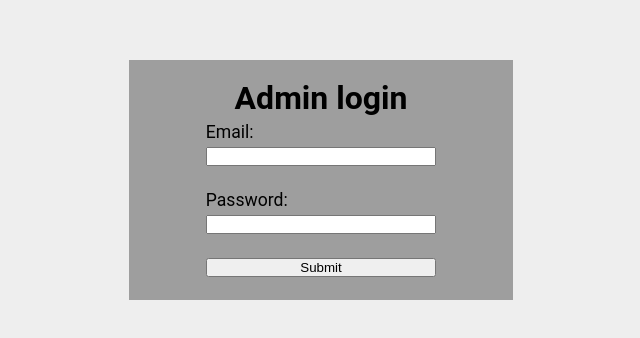
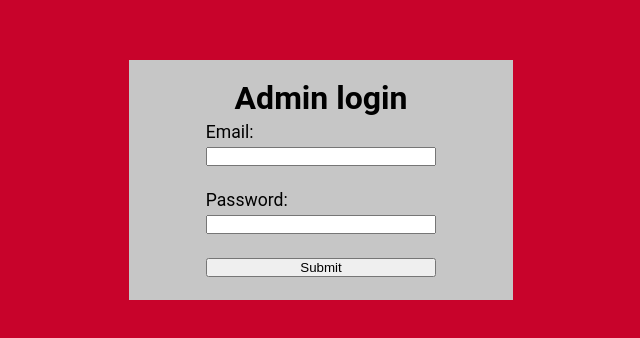
Before and after one commit to WilsonLe/myDenny, a React (Create React App) app in the folder client/: page /admin in a window 1280 px wide. Shown: the part 148-486 px from the top of the page, without its empty margins (319-959 px from the left). Built offline with nearby package versions, Linux system fonts and the light colour scheme.

Commit message:
update admin panel

```diff
--- a/client/src/components/Admin/Login.js
+++ b/client/src/components/Admin/Login.js
@@ -65,7 +65,6 @@ const LoginContainer = styled.div`
 	left: 0;
 	height: 100%;
 	width: 100%;
-	background-color: #eeeeee;
 `;
 
 const FormContainer = styled.div`
@@ -78,14 +77,14 @@ const FormContainer = styled.div`
 	flex-direction: column;
 	align-items: center;
 	justify-content: center;
+	background-color: #c6c6c6;
 	width: 30%;
 	height: 30%;
-	background-color: #9e9e9e;
 	@media screen and (max-width: 768px) {
 		width: 90%;
 		height: 50%;
 		margin-left: -45%;
-		margin-top: -25%;
+		margin-top: -45%;
 	}
 `;
 
--- a/client/src/components/Admin/ScraperActivator.js
+++ b/client/src/components/Admin/ScraperActivator.js
@@ -24,5 +24,8 @@ const ScraperActivator = ({ token }) => {
 	else if (scrapeState === 1)
 		return <Button disabled>Scraper activated...</Button>;
 };
-const Button = styled.button``;
+const Button = styled.button`
+	font-size: 1.1rem;
+	padding: 0.5rem;
+`;
 export default ScraperActivator;
```
